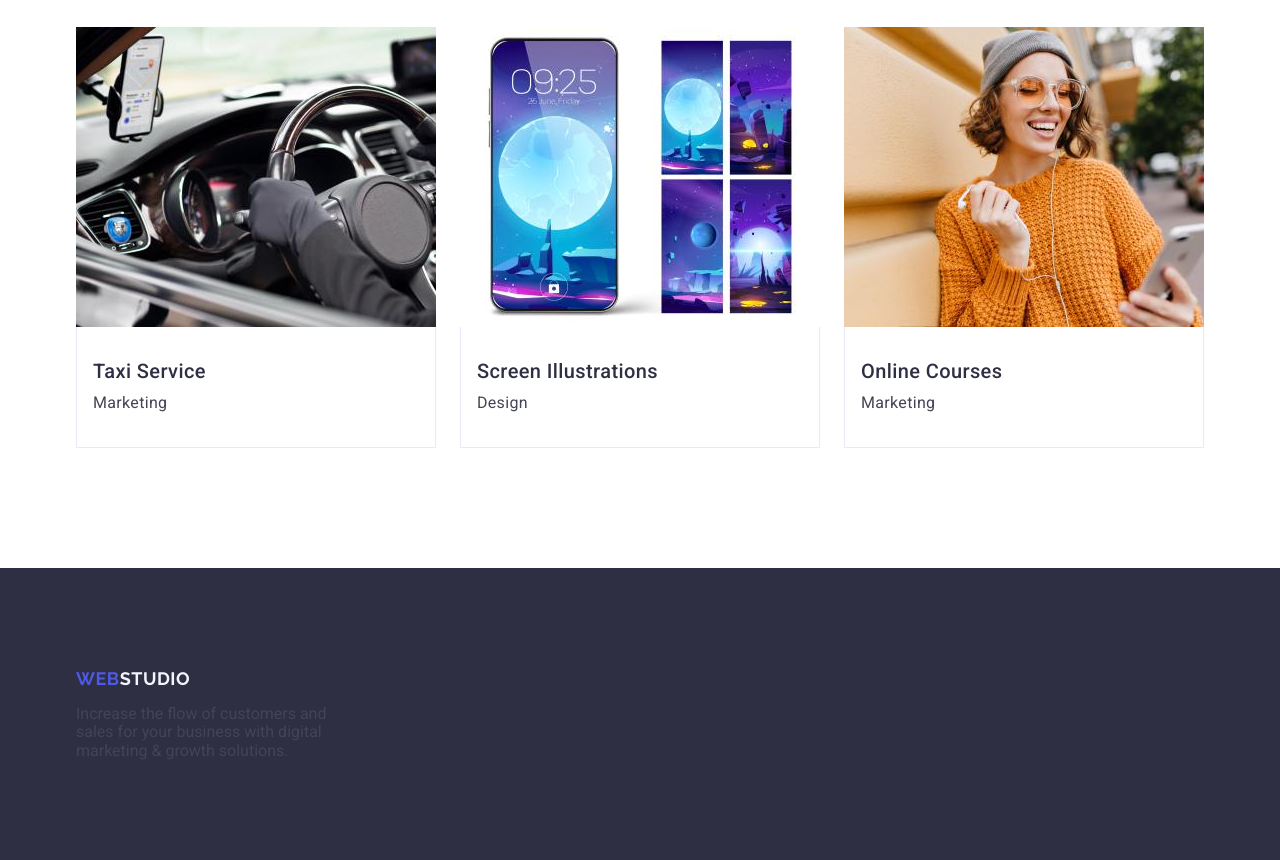
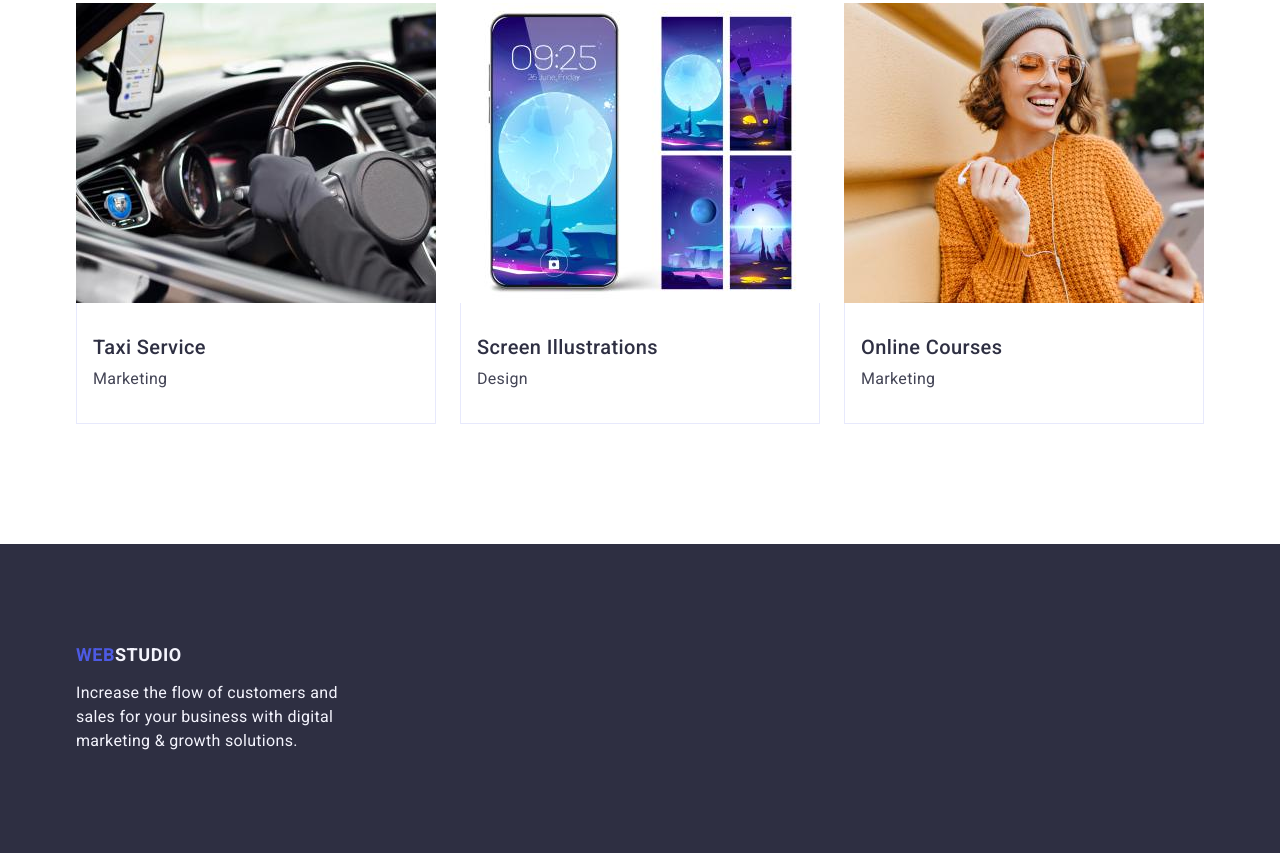
Before and after one commit to Saharov-Aleksey/goit-markup-hw-03, a plain HTML site: page index.html in a window 1280 px wide. Shown: the part 2468-3328 px from the top of the page. Drawn offline with nearby package versions, Linux system fonts and the light colour scheme.

Commit message:
убрал бр и исправил ошибку в футер

```diff
--- a/css/styles.css
+++ b/css/styles.css
@@ -421,36 +421,39 @@
 }
 
 .footer {
-    padding: 100px 0;
-    justify-content: center; /* Центрирует контейнер по горизонтали */
-    background: #2e2f42;
+  padding: 100px 0;
+  background: #2e2f42;
+  justify-content: center; /* Центрирует контейнер по горизонтали */
   }
-
 
   .footer-logo{
     max-width: 115px;
     max-height: 24px;
+
   }
-  .footer-description{
-max-width: 264px;
-color: #f4f4fd;
-  }
+  .footer__description {
+    font-family: "Roboto", sans-serif;
+    max-width: 264px;
+    color: #f4f4fd;
+    line-height: 1.5;
+    letter-spacing: 0.02em;
+    font-size: 16px;
+    margin-top: 16px;
+}
+
   .footer__logo {
-      font-family: "Raleway", sans-serif;
+    font-family: "Roboto", sans-serif;
       font-weight: 700;
       font-size: 18px;
       line-height: 1.17;
       letter-spacing: 0.03em;
-      text-transform: uppercase;
       color: #4d5ae5; /* Задаёт цвет текста */
-      display: inline-block;
-      margin-bottom: 16px;
   }
   .footer__logo_white{
-    font-family: "Raleway", sans-serif;
+    font-family: "Roboto", sans-serif;
     font-size: 18px;
     line-height: 1.17;
     letter-spacing: 0.03em;
     text-transform: uppercase;
-    color: #f4f4fd
+    color: #f4f4fd;
   }
--- a/index.html
+++ b/index.html
@@ -81,29 +81,29 @@
               <li class="main-content__feature-item">
                 <h3 class="main-content__feature-title">Strategy</h3>
                 <p class="main-content__feature-description">
-                  Our goal is to identify the business <br> problem to walk away
-                  with the <br> perfect and creative solution.
+                  Our goal is to identify the business  problem to walk away
+                  with the  perfect and creative solution.
                 </p>
               </li>
               <li class="main-content__feature-item">
                 <h3 class="main-content__feature-title">Punctuality</h3>
                 <p class="main-content__feature-description">
-                  Bring the key message to the brand's audience for the <br> best
-                  price <br> within the shortest possible time.
+                  Bring the key message to the brand's audience for the  best
+                  price  within the shortest possible time.
                 </p>
               </li>
               <li class="main-content__feature-item">
                 <h3 class="main-content__feature-title">Diligence</h3>
                 <p class="main-content__feature-description">
-                  Research and confirm brands that <br> present the strongest
-                  digital growth <br> opportunities and minimize risk.
+                  Research and confirm brands that  present the strongest
+                  digital growth  opportunities and minimize risk.
                 </p>
               </li>
               <li class="main-content__feature-item">
                 <h3 class="main-content__feature-title">Technologies</h3>
                 <p class="main-content__feature-description">
-                  Design practice focused on digital <br> experiences.We bring
-                  forth a deep <br> passion for problem-solving.
+                  Design practice focused on digital  experiences.We bring
+                  forth a deep  passion for problem-solving.
                 </p>
               </li>
             </ul>
@@ -258,7 +258,7 @@
     <footer class="footer">
       <div class="container">
           <a href="./index.html" class="footer__logo">
-            Web<span class="footer__logo_white">Studio</span>
+            WEB<span class="footer__logo_white">Studio</span>
           </a>
           <p class="footer__description">
             Increase the flow of customers and <br>sales for your business with
```
